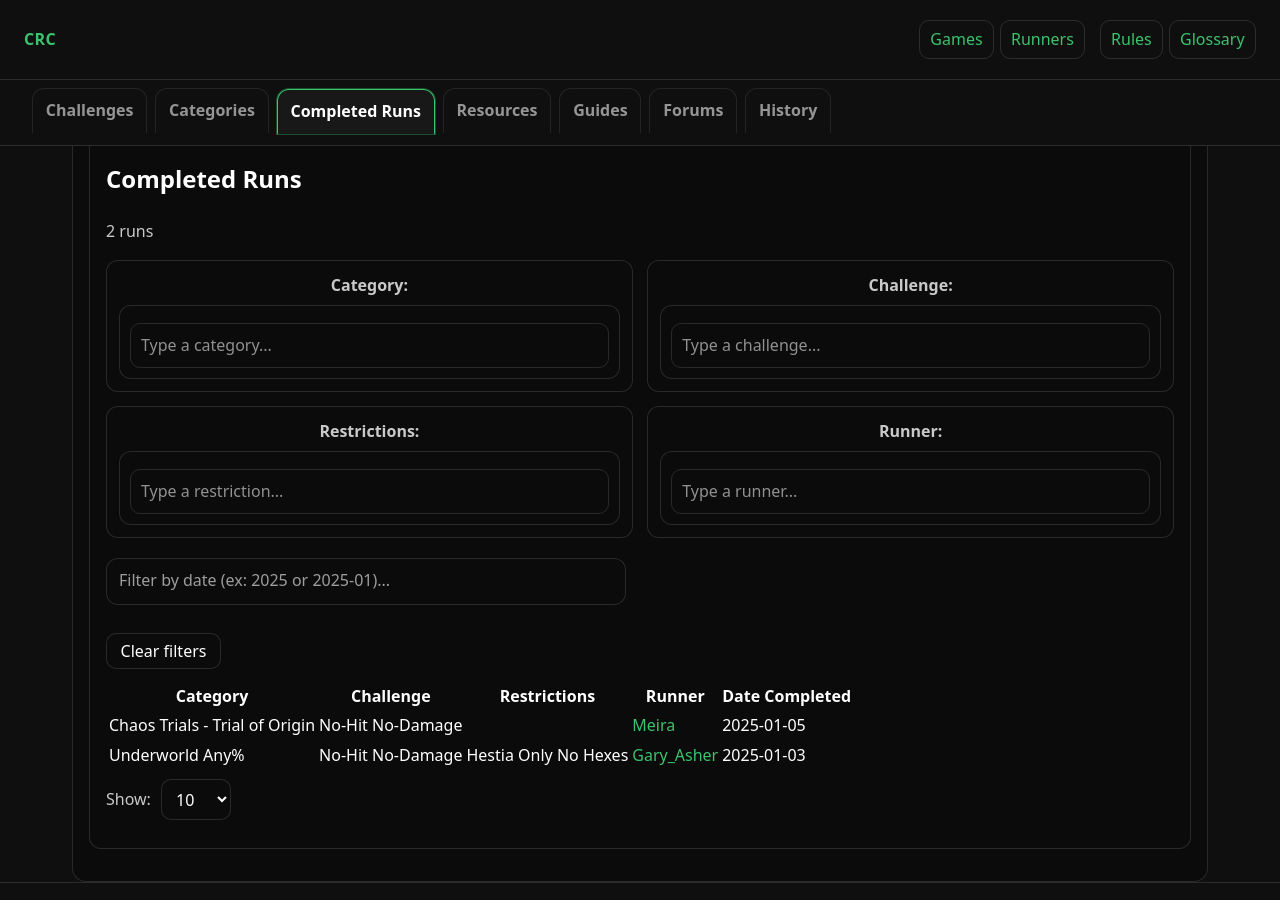
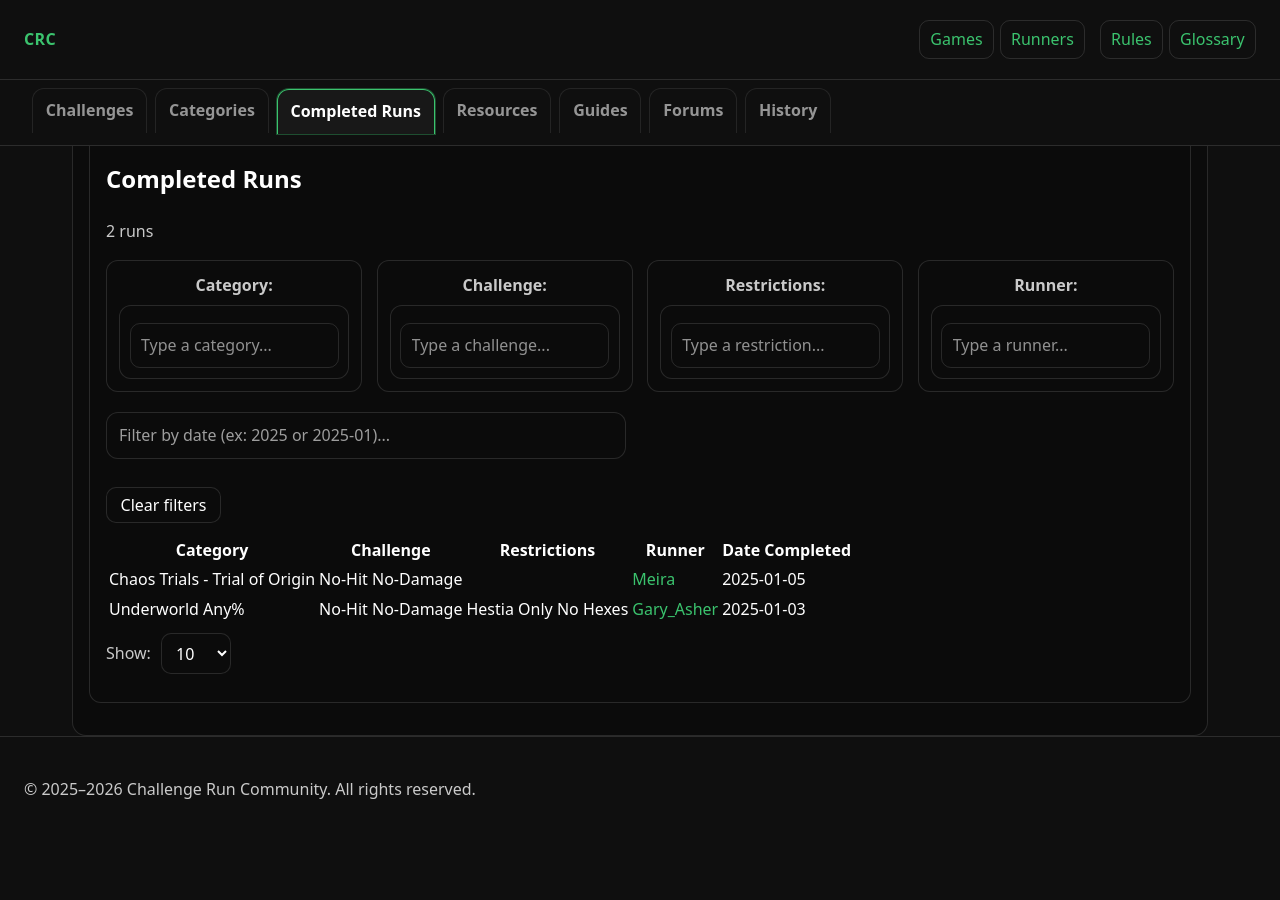
Before and after one commit to GaryAsher/challenge-run-site, a Jekyll site: the page built from games/hades-2/completed-runs.md, in a window 1280 px wide and 900 px high, scrolled down 775 px. Built offline with Jekyll 4.4.1, drawn with Linux system fonts in a browser that asks for light colours; after the commit the page ends 1617 px from its top, so only the background shows below that.

Commit message:
Update completed-runs.html

```diff
--- a/_layouts/completed-runs.html
+++ b/_layouts/completed-runs.html
@@ -104,7 +104,7 @@ layout: default
       <!-- =========================================================
            Filters row (Category / Challenge / Restrictions / Runner / Date)
            ========================================================= -->
-      <div class="filters-grid" style="margin: 0.75rem 0 0.5rem 0;">
+      <div class="filters-grid runs-filters" style="margin: 0.75rem 0 0.5rem 0;">
 
         <!-- Category filter -->
         <div class="tag-filter" id="cat-filter">
```
